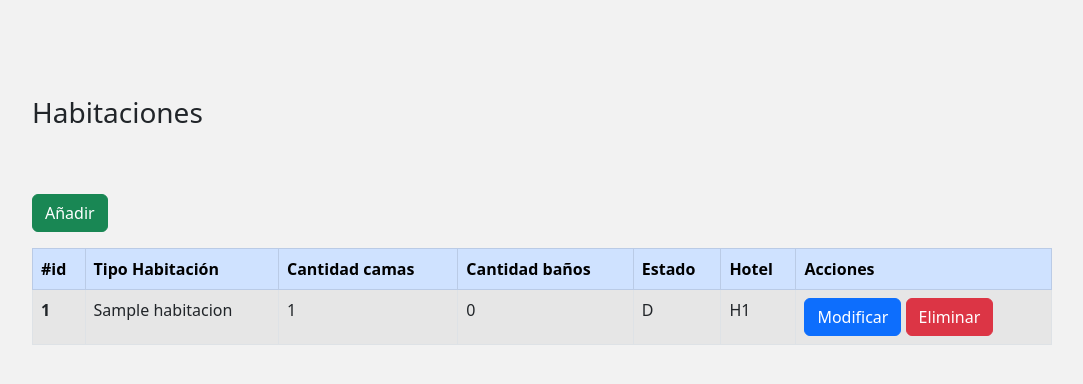
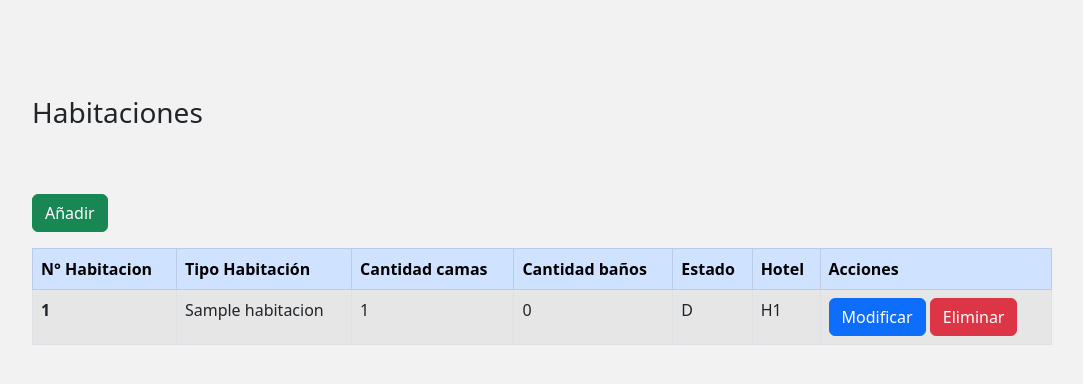
Before and after one commit to JuanZweifel/veranumIng, a Django app: page /habitacion in a window 1280 px wide. Shown: the part 56-440 px from the top of the page, without its empty margins (98-1181 px from the left). Run offline with Django 4.2, Linux system fonts and the light colour scheme; tables that the repository leaves empty hold one stand-in row (values such as "Sample post"); some libraries are stand-ins or nearby versions.

Commit message:
Actualizacion recepcionista

```diff
--- a/app/templates/app/base_tipo.html
+++ b/app/templates/app/base_tipo.html
@@ -49,7 +49,6 @@
                     </ul>
                     <ul class="navbar-nav" style="position: fixed;right:2%">
                         {% if user.is_authenticated %}
-                        <li><a class="nav-link" href="{% url 'perfil_cliente' %}">{{user.username}}</a></li>
                         <li><a class="nav-link" href="{% url 'logout' %}">Cerrar Sesión</a></li>
                         {% endif %}
                     </ul>
--- a/app/templates/app/habitacion.html
+++ b/app/templates/app/habitacion.html
@@ -16,7 +16,7 @@
             <table class="table w-100 table-striped table-bordered">
                 <thead class="table-primary">
                 <tr>
-                    <th scope="col">#id</th>
+                    <th scope="col">N° Habitacion</th>
                     <th scope="col">Tipo Habitación</th>
                     <th scope="col">Cantidad camas</th>
                     <th scope="col">Cantidad baños</th>
--- a/app/templates/app/verificarReserva.html
+++ b/app/templates/app/verificarReserva.html
@@ -7,6 +7,8 @@
     <div class="col-sm-3"></div>
 
     <div class="col-sm-6 mt-5">
+        <h2>Verificación de reservas</h2>
+        <br>
         <h3>Ingrese el run del cliente</h3>
         <form action="" method="post" enctype="multipart/form-data" id="addform">
             {% csrf_token %}
```
Also changed, not shown: app/migrations/0001_initial.py, app/migrations/0002_tipo_habitacion_precio.py (deleted), app/migrations/0003_cliente_alter_tipo_habitacion_precio_habitacion.py (deleted), app/migrations/0004_cliente_user.py (deleted), app/migrations/0005_alter_habitacion_id_habitacion_and_more.py (deleted), app/migrations/0006_alter_cliente_user.py (deleted), app/migrations/0007_rename_user_cliente_usuario.py (deleted), app/migrations/0008_alter_cliente_primer_nombre.py (deleted), app/migrations/0009_alter_cliente_primer_nombre.py (deleted), app/migrations/0010_alter_cliente_primer_nombre.py (deleted), app/migrations/0011_alter_cliente_apellido_materno_and_more.py (deleted), app/migrations/0012_reserva.py (deleted), app/migrations/0013_alter_cliente_apellido_materno_and_more.py (deleted).
